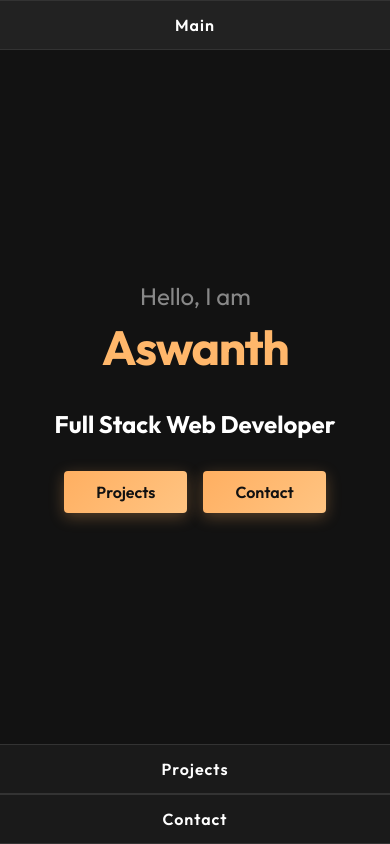
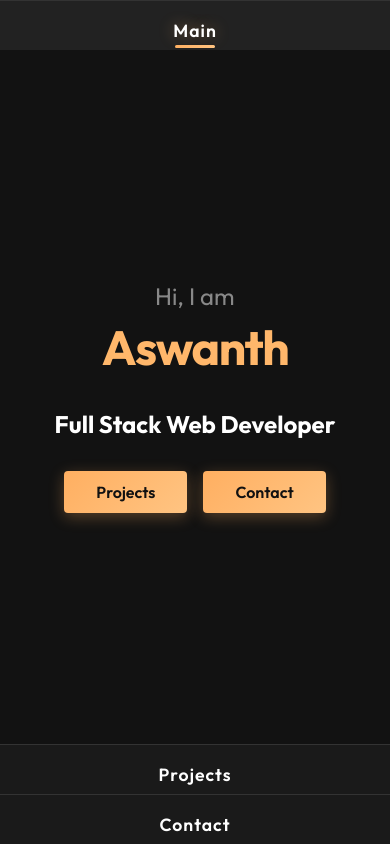
Before and after one commit to Ash66hub/portfolio, a Vue app: page / in a window 390 px wide. Built offline with nearby package versions, Linux system fonts and the light colour scheme.

Commit message:
Show photo on hover. Style improvements on active tab

```diff
--- a/src/assets/styles/hero.css
+++ b/src/assets/styles/hero.css
@@ -4,11 +4,15 @@
   align-items: center;
   padding-left: 10%;
   background-color: var(--bg-dark);
+  position: relative;
+  overflow: hidden;
 }
 
 .hero-content {
   max-width: 90%;
   animation: fadeIn 1s ease-out;
+  position: relative;
+  z-index: 5;
 }
 
 .subtitle {
@@ -84,6 +88,40 @@
   background: var(--color-accent-hover);
 }
 
+.hero-image-container {
+  position: absolute;
+  right: 8%;
+  top: 50%;
+  transform: translateY(-50%) translateX(50px);
+  opacity: 0;
+  width: 30%;
+  max-width: 450px;
+  transition: all 0.7s cubic-bezier(0.16, 1, 0.3, 1);
+  pointer-events: none;
+  z-index: 10;
+}
+
+.hero-photo {
+  width: 100%;
+  height: auto;
+  border-radius: 12px;
+  /* Use drop-shadow instead of box-shadow to respect transparency */
+  filter: drop-shadow(0 20px 40px rgba(0, 0, 0, 0.5)) grayscale(0.1) brightness(0.9);
+  transition: all 0.8s cubic-bezier(0.16, 1, 0.3, 1);
+  transform: scale(0.95);
+}
+
+/* Only show when hovering over the first name specifically */
+.hero:has(.first-name:hover) .hero-image-container {
+  opacity: 1;
+  transform: translateY(-50%) translateX(0);
+}
+
+.hero:has(.first-name:hover) .hero-photo {
+  transform: scale(1);
+  filter: drop-shadow(0 30px 60px rgba(0, 0, 0, 0.6)) grayscale(0) brightness(1);
+}
+
 @keyframes fadeIn {
   from {
     opacity: 0;
@@ -92,6 +130,12 @@
   to {
     opacity: 1;
     transform: translateY(0);
+  }
+}
+
+@media (max-width: 1024px) {
+  .hero-image-container {
+    display: none;
   }
 }
 
--- a/src/assets/styles/sidebar.css
+++ b/src/assets/styles/sidebar.css
@@ -14,29 +14,69 @@
 
 .sidebar.active {
   background-color: var(--bg-sidebar-active);
+  position: relative;
+}
+
+.sidebar.active .label {
+  color: var(--color-accent);
+  text-shadow: 0 0 15px rgba(255, 175, 97, 0.4);
 }
 
 .label-container {
   transform: rotate(90deg);
   white-space: nowrap;
+  position: relative;
+  display: flex;
+  align-items: center;
+  justify-content: center;
 }
 
 .label {
   color: var(--text-primary);
   font-size: 1.5rem;
   font-weight: 600;
-  letter-spacing: 1px;
+  letter-spacing: 2px;
   text-transform: capitalize;
+  transition: all 0.4s cubic-bezier(0.4, 0, 0.2, 1);
+}
+
+.sidebar.active .label::after {
+  content: '';
+  position: absolute;
+  bottom: -10px;
+  left: 50%;
+  transform: translateX(-50%);
+  width: 40px;
+  height: 3px;
+  background: var(--color-accent);
+  border-radius: 2px;
+  box-shadow: 0 0 10px var(--color-accent);
+  animation: slideIn 0.4s ease-out forwards;
+}
+
+@keyframes slideIn {
+  from { width: 0; opacity: 0; }
+  to { width: 40px; opacity: 1; }
+}
+
+.sidebar:hover:not(.active) .label {
+  color: var(--text-primary);
+  opacity: 0.8;
+  transform: translateY(-2px);
 }
 
 @media (max-width: 768px) {
   .sidebar {
     width: 100%;
-    height: 50px;
+    height: 60px;
     border-left: none;
     border-right: none;
     border-top: 1px solid var(--border-color);
     border-bottom: 1px solid var(--border-color);
+  }
+
+  .sidebar.active {
+    background-color: var(--bg-sidebar-active);
   }
 
   .label-container {
@@ -44,6 +84,12 @@
   }
 
   .label {
-    font-size: 1rem;
+    font-size: 1.1rem;
+    letter-spacing: 1px;
+  }
+
+  .sidebar.active .label::after {
+    bottom: -6px;
+    width: 30px;
   }
 }
--- a/src/components/HeroSection.vue
+++ b/src/components/HeroSection.vue
@@ -5,7 +5,7 @@ defineEmits(['navigate']);
 <template>
   <section class="hero">
     <div class="hero-content">
-      <h3 class="subtitle">Hello, I am</h3>
+      <h3 class="subtitle">Hi, I am</h3>
       <h1 class="title">
         <span class="first-name">Aswanth</span>
         <span class="full-name">Harilal Bindhu</span>
@@ -17,6 +17,10 @@ defineEmits(['navigate']);
         <button class="btn btn-primary" @click="$emit('navigate', 'Contact')">Contact</button>
       </div>
     </div>
+
+    <div class="hero-image-container">
+      <img src="../assets/photo.png" class="hero-photo">
+    </div>
   </section>
 </template>
 
```
Also changed, not shown: src/assets/photo.png (added).
